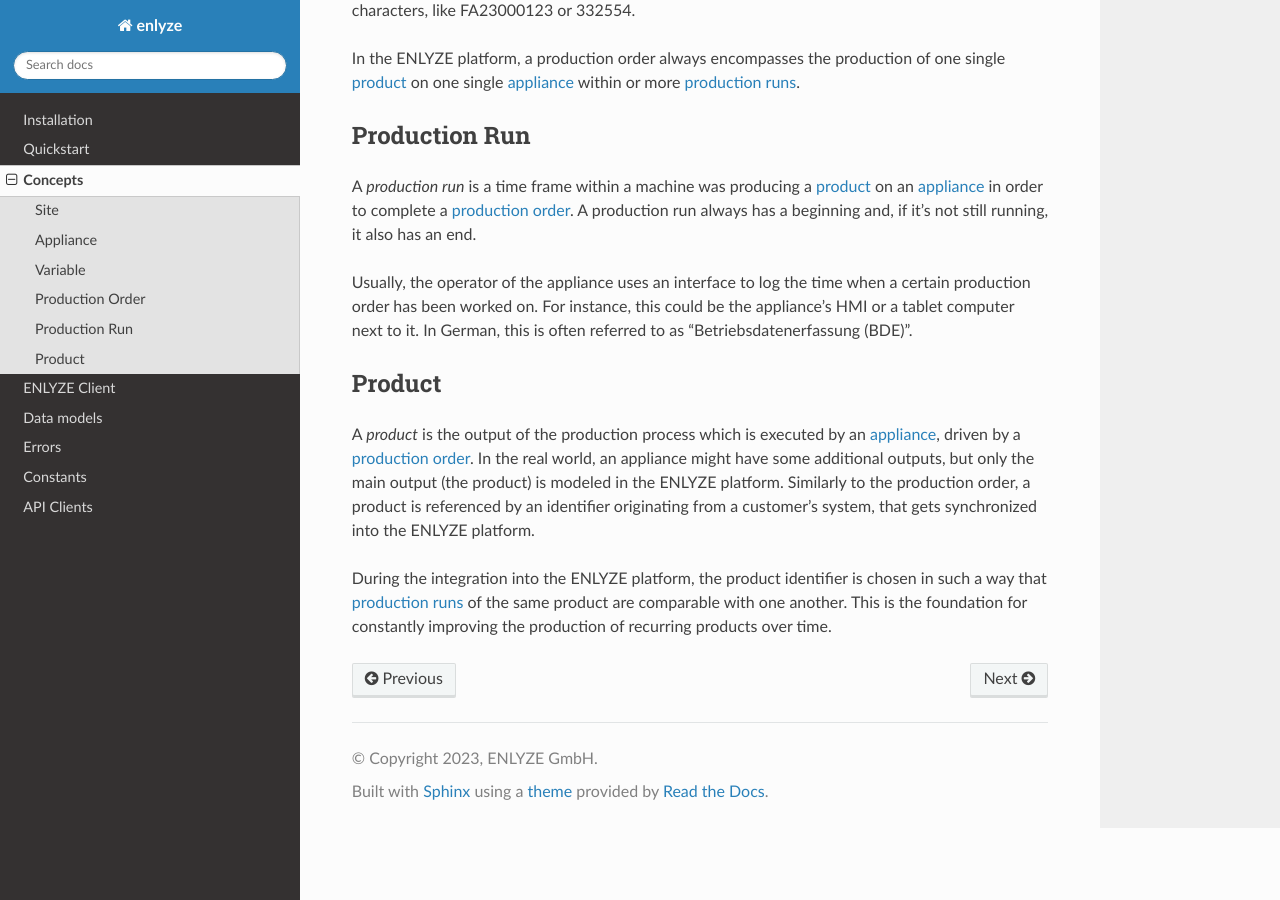
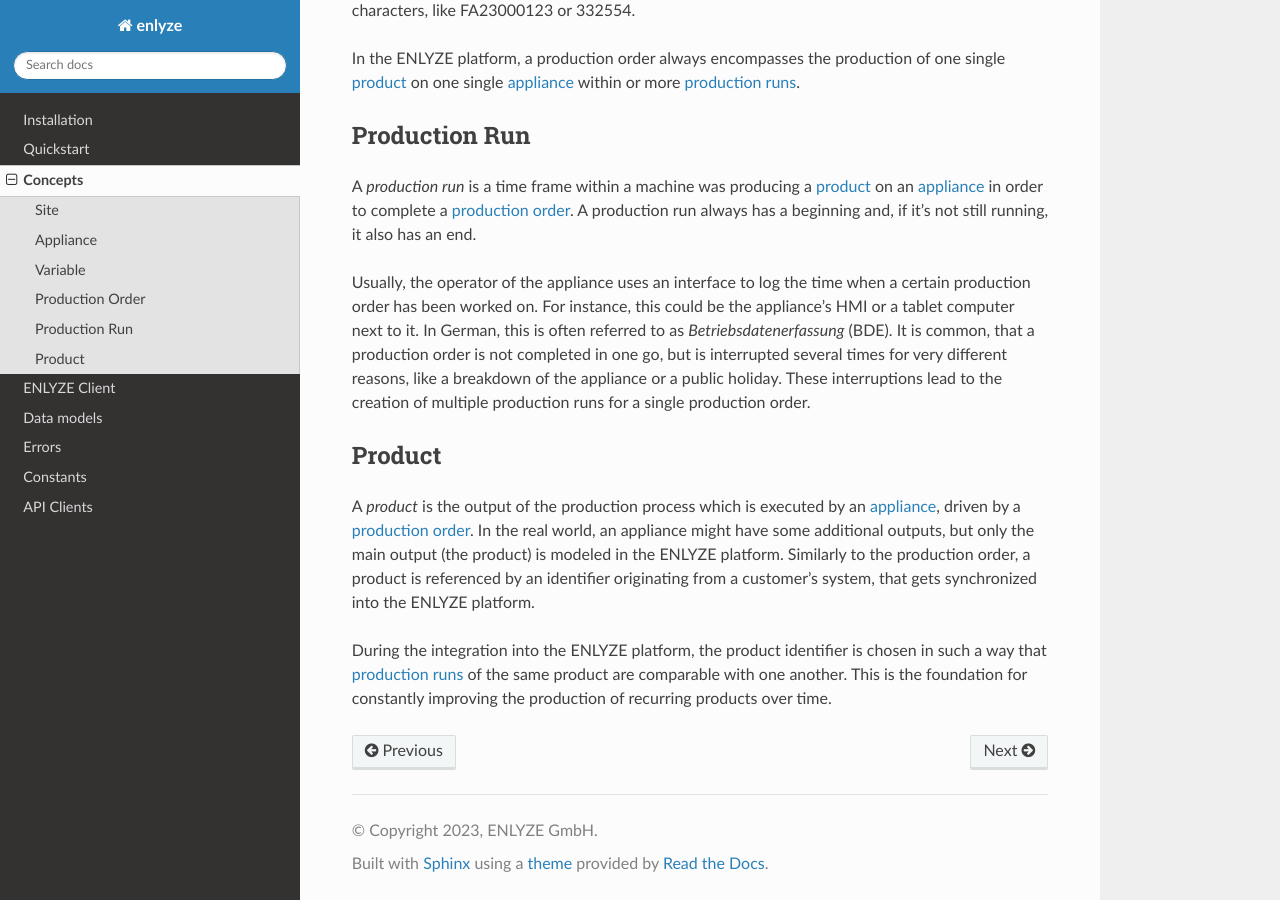
Before and after one commit to enlyze/enlyze-python, a Sphinx documentation site: the page built from docs/concepts.rst, in a window 1280 px wide and 900 px high, scrolled down 865 px. Built offline with Sphinx 7.4.7 and the Read the Docs theme 2.0.0, drawn with Linux system fonts in a browser that asks for light colours.

Commit message:
Update docs/concepts.rst
Co-authored-by: Daniel Krebs <daniel-k@users.noreply.github.com>

```diff
--- a/docs/concepts.rst
+++ b/docs/concepts.rst
@@ -62,7 +62,7 @@ still running, it also has an end.
 Usually, the operator of the appliance uses an interface to log the time when a certain
 production order has been worked on. For instance, this could be the appliance's HMI or
 a tablet computer next to it. In German, this is often referred to as
-"Betriebsdatenerfassung (BDE)".
+*Betriebsdatenerfassung* (BDE). It is common, that a production order is not completed in one go, but is interrupted several times for very different reasons, like a breakdown of the appliance or a public holiday. These interruptions lead to the creation of multiple production runs for a single production order.
 
 .. _product:
 
```
